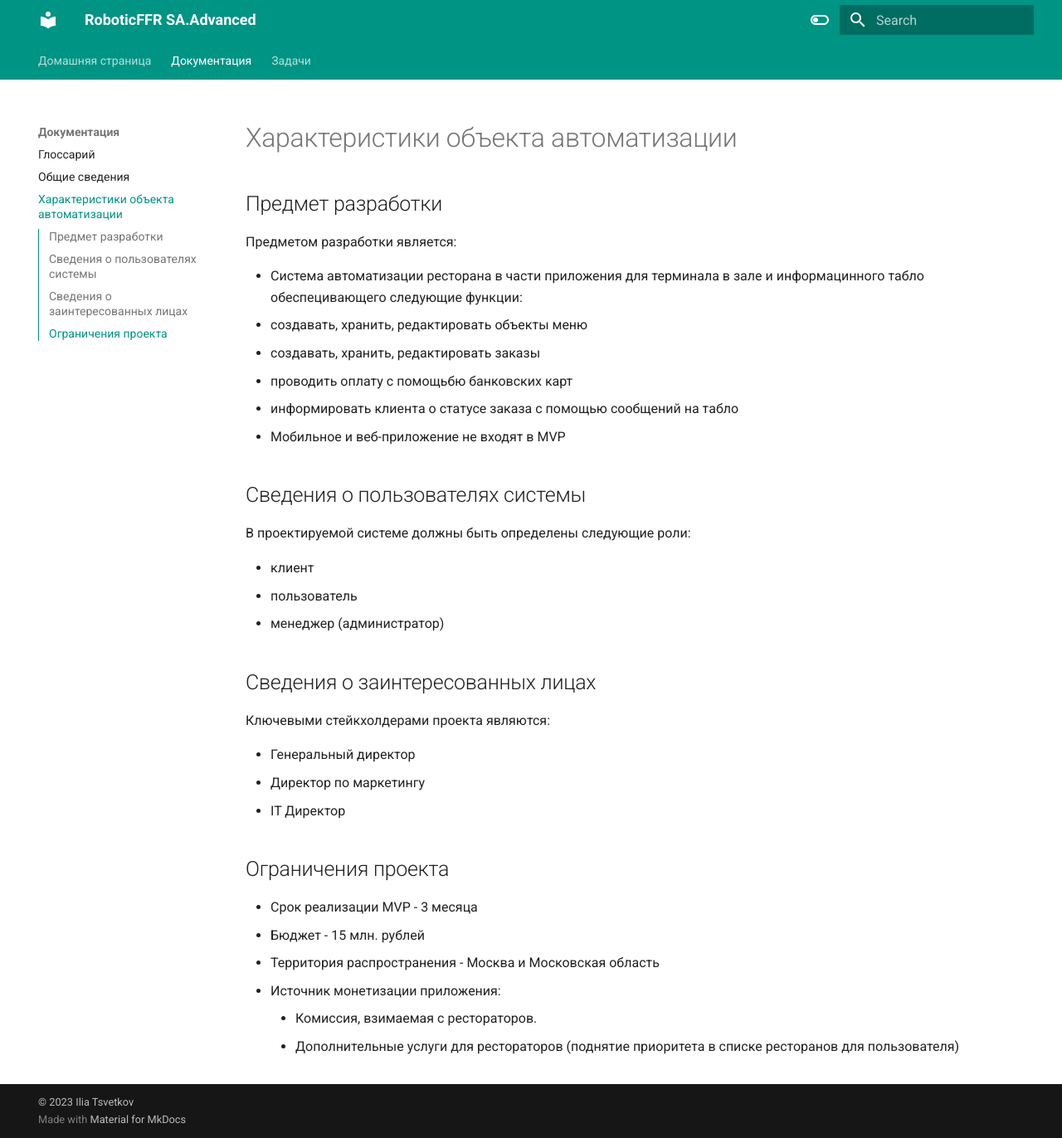
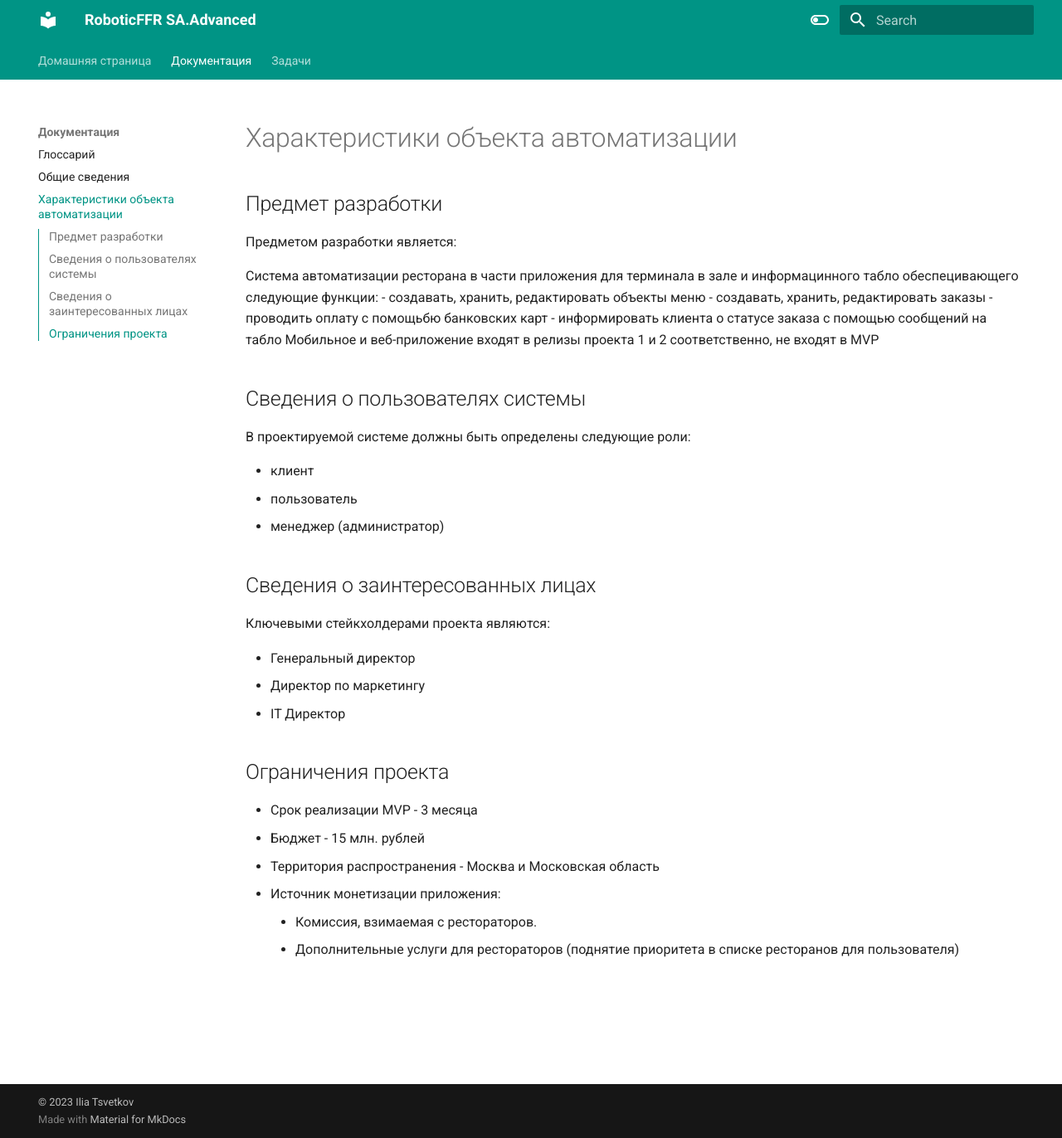
Before and after one commit to tsvetkoviu/RoboFFRv1, an MkDocs documentation site: the page built from docs/characteristics.md, in a window 1280 px wide and 1372 px high. Shown: the whole window at 83% size. Built offline with MkDocs 1.6.1 and Material for MkDocs 9.7.7, drawn with Linux system fonts in a browser that asks for light colours.

Commit message:
Update characteristics.md

```diff
--- a/docs/characteristics.md
+++ b/docs/characteristics.md
@@ -5,12 +5,12 @@
 
 Предметом разработки является:
 
-- Система автоматизации ресторана в части приложения для терминала в зале и информацинного табло обеспецивающего следующие функции:
-  - создавать, хранить, редактировать объекты меню
-  - создавать, хранить, редактировать заказы
-  - проводить оплату с помощьбю банковских карт
-  - информировать клиента о статусе заказа с помощью сообщений на табло
-- Мобильное и веб-приложение не входят в MVP
+Система автоматизации ресторана в части приложения для терминала в зале и информацинного табло обеспецивающего следующие функции:
+- создавать, хранить, редактировать объекты меню
+- создавать, хранить, редактировать заказы
+- проводить оплату с помощьбю банковских карт
+- информировать клиента о статусе заказа с помощью сообщений на табло
+Мобильное и веб-приложение входят в релизы проекта 1 и 2 соответственно, не входят в MVP
 
 ## Сведения о пользователях системы
 
```
